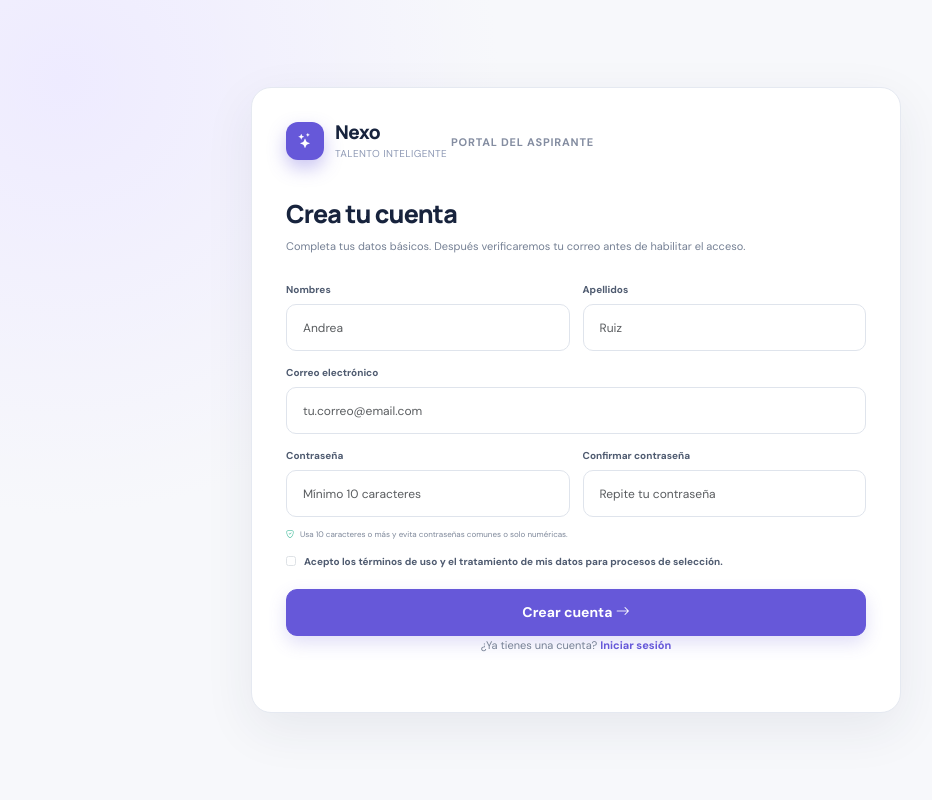
After one commit to n0gu1/sistema-cv, a Django app: page /cuenta/registro/ in a window 1280 px wide. The commit adds this page. Shown: the whole page, without its empty margins (64-996 px from the left). Run offline with Django 5.2, Linux system fonts and the light colour scheme.

Commit message:
Crear pantallas públicas de registro de aspirantes

```diff
--- a/static/css/app.css
+++ b/static/css/app.css
@@ -316,6 +316,7 @@ button, input, select, textarea { font: inherit; }
 .account-menu form { margin: 0; }
 .auth-page { display: grid; min-height: 100vh; place-items: center; padding: 25px; background: radial-gradient(circle at 10% 10%, #eeebff 0, transparent 32%), #f7f8fb; }
 .auth-card { width: min(440px, 100%); padding: 34px; border: 1px solid var(--line); border-radius: 20px; background: #fff; box-shadow: var(--shadow); }
+.auth-card.auth-card-wide { width: min(650px, 100%); }
 .auth-brand { margin-bottom: 38px; }
 .auth-brand strong { color: var(--ink); }
 .auth-icon { display: grid; width: 46px; height: 46px; place-items: center; margin-bottom: 17px; border-radius: 13px; color: var(--primary); background: var(--primary-soft); font-size: 20px; }
@@ -330,6 +331,15 @@ button, input, select, textarea { font: inherit; }
 .auth-back { display: block; margin-top: 20px; color: #6e7890; font-size: 9px; font-weight: 650; text-align: center; }
 .auth-back:hover { color: var(--primary); }
 .page-messages { display: grid; gap: 8px; margin-bottom: 18px; }
+.auth-field-grid { display: grid; grid-template-columns: 1fr 1fr; gap: 13px; }
+.auth-form > div > label, .auth-field-grid label { display: block; margin: 3px 0 7px; color: #4f5b70; font-size: 10px; font-weight: 700; }
+.password-help { display: flex; align-items: center; gap: 6px; color: #7e889a; font-size: 8px; line-height: 1.5; }
+.password-help i { color: var(--green); }
+.terms-check { display: flex; align-items: flex-start; gap: 8px; color: #6f7a8e; font-size: 9px; line-height: 1.55; }
+.terms-check input { margin-top: 2px; flex: 0 0 auto; }
+.verification-steps { display: grid; gap: 11px; margin: -5px 0 25px; padding: 16px; border-radius: 12px; background: #f6f7fa; }
+.verification-steps span { display: flex; align-items: center; gap: 8px; color: #647086; font-size: 9px; }
+.verification-steps i { color: var(--primary); font-size: 14px; }
 
 @media (max-width: 1199.98px) {
     .metric-grid { grid-template-columns: repeat(2, 1fr); }
@@ -383,6 +393,8 @@ button, input, select, textarea { font: inherit; }
     .role-switch { grid-template-columns: 1fr; }
     .role-switch button { min-height: 59px; }
     .remember-row span { display: none; }
+    .auth-field-grid { grid-template-columns: 1fr; }
+    .auth-card { padding: 27px 21px; }
 }
 
 @media (prefers-reduced-motion: reduce) {
--- a/static/js/app.js
+++ b/static/js/app.js
@@ -33,9 +33,9 @@ document.addEventListener("DOMContentLoaded", () => {
             const applicant = button.dataset.loginRole === "aspirante";
             emailInput.placeholder = applicant ? "tu.correo@email.com" : "nombre@empresa.com";
             registerCopy.innerHTML = applicant
-                ? "¿Aún no tienes cuenta? <a href=\"#\" data-demo-link>Crear una cuenta</a>"
+                ? `¿Aún no tienes cuenta? <a href="${registerCopy.dataset.registerUrl}">Crear una cuenta</a>`
                 : "¿Tu empresa aún no usa Nexo? <a href=\"#\" data-demo-link>Solicitar acceso</a>";
-            bindDemoLink(registerCopy.querySelector("a"));
+            if (!applicant) bindDemoLink(registerCopy.querySelector("a"));
         });
     });
 
--- a/templates/auth/auth_base.html
+++ b/templates/auth/auth_base.html
@@ -12,5 +12,5 @@
     <link rel="stylesheet" href="https://cdn.jsdelivr.net/npm/bootstrap-icons@1.11.3/font/bootstrap-icons.min.css">
     <link rel="stylesheet" href="{% static 'css/app.css' %}">
 </head>
-<body class="auth-page"><main class="auth-card"><a class="brand auth-brand" href="{% url 'index' %}"><span class="brand-mark"><i class="bi bi-stars"></i></span><span><strong>Nexo</strong><small>Talento inteligente</small></span></a>{% block content %}{% endblock %}</main></body>
+<body class="auth-page"><main class="auth-card {% block card_class %}{% endblock %}"><a class="brand auth-brand" href="{% url 'index' %}"><span class="brand-mark"><i class="bi bi-stars"></i></span><span><strong>Nexo</strong><small>Talento inteligente</small></span></a>{% block content %}{% endblock %}</main></body>
 </html>
--- /dev/null
+++ b/templates/auth/reenviar_verificacion.html
@@ -0,0 +1,2 @@
+{% extends "auth/auth_base.html" %}
+{% block content %}<div class="auth-icon"><i class="bi bi-envelope-arrow-up"></i></div><h1>Reenviar verificación</h1><p>Ingresa el correo de tu cuenta. Si está pendiente de verificación, enviaremos un enlace nuevo.</p><form method="post" class="auth-form">{% csrf_token %}<label for="id_email">Correo electrónico</label><input class="form-control form-control-lg" id="id_email" name="email" type="email" required autocomplete="email" value="{{ form.email.value|default:'' }}" placeholder="tu.correo@email.com">{% if form.email.errors %}<small class="auth-field-error">{{ form.email.errors.0 }}</small>{% endif %}<button class="btn btn-primary btn-lg" type="submit">Reenviar enlace</button></form><a class="auth-back" href="{% url 'index' %}"><i class="bi bi-arrow-left"></i> Volver al inicio de sesión</a>{% endblock %}
--- /dev/null
+++ b/templates/auth/reenvio_completado.html
@@ -0,0 +1,2 @@
+{% extends "auth/auth_base.html" %}
+{% block content %}<div class="auth-icon success"><i class="bi bi-send-check"></i></div><h1>Revisa tu correo</h1><p>Si encontramos una cuenta de aspirante pendiente de verificación, enviamos un enlace nuevo. Por seguridad no confirmamos si la cuenta existe.</p><a class="btn btn-primary btn-lg w-100" href="{% url 'index' %}">Volver al inicio de sesión</a>{% endblock %}
--- /dev/null
+++ b/templates/auth/registro_aspirante.html
@@ -0,0 +1,26 @@
+{% extends "auth/auth_base.html" %}
+{% block card_class %}auth-card-wide{% endblock %}
+{% block content %}
+<span class="eyebrow">Portal del aspirante</span>
+<h1>Crea tu cuenta</h1>
+<p>Completa tus datos básicos. Después verificaremos tu correo antes de habilitar el acceso.</p>
+
+{% if form.non_field_errors %}<div class="auth-alert error"><i class="bi bi-exclamation-circle"></i>{{ form.non_field_errors.0 }}</div>{% endif %}
+<form method="post" class="auth-form registration-form" novalidate>
+    {% csrf_token %}
+    <div class="auth-field-grid">
+        <div><label for="id_first_name">Nombres</label><input class="form-control form-control-lg" id="id_first_name" name="first_name" value="{{ form.first_name.value|default:'' }}" required autocomplete="given-name" maxlength="100" placeholder="Andrea">{% if form.first_name.errors %}<small class="auth-field-error">{{ form.first_name.errors.0 }}</small>{% endif %}</div>
+        <div><label for="id_last_name">Apellidos</label><input class="form-control form-control-lg" id="id_last_name" name="last_name" value="{{ form.last_name.value|default:'' }}" required autocomplete="family-name" maxlength="100" placeholder="Ruiz">{% if form.last_name.errors %}<small class="auth-field-error">{{ form.last_name.errors.0 }}</small>{% endif %}</div>
+    </div>
+    <div><label for="id_email">Correo electrónico</label><input class="form-control form-control-lg" id="id_email" name="email" value="{{ form.email.value|default:'' }}" type="email" required autocomplete="email" maxlength="254" placeholder="tu.correo@email.com">{% if form.email.errors %}<small class="auth-field-error">{{ form.email.errors.0 }}</small>{% endif %}</div>
+    <div class="auth-field-grid">
+        <div><label for="id_password1">Contraseña</label><input class="form-control form-control-lg" id="id_password1" name="password1" type="password" required autocomplete="new-password" placeholder="Mínimo 10 caracteres">{% if form.password1.errors %}<small class="auth-field-error">{{ form.password1.errors.0 }}</small>{% endif %}</div>
+        <div><label for="id_password2">Confirmar contraseña</label><input class="form-control form-control-lg" id="id_password2" name="password2" type="password" required autocomplete="new-password" placeholder="Repite tu contraseña">{% if form.password2.errors %}<small class="auth-field-error">{{ form.password2.errors.0 }}</small>{% endif %}</div>
+    </div>
+    <small class="password-help"><i class="bi bi-shield-check"></i> Usa 10 caracteres o más y evita contraseñas comunes o solo numéricas.</small>
+    <label class="terms-check"><input class="form-check-input" type="checkbox" name="accept_terms" required {% if form.accept_terms.value %}checked{% endif %}> Acepto los términos de uso y el tratamiento de mis datos para procesos de selección.</label>
+    {% if form.accept_terms.errors %}<small class="auth-field-error">Debes aceptar los términos para crear tu cuenta.</small>{% endif %}
+    <button class="btn btn-primary btn-lg" type="submit">Crear cuenta <i class="bi bi-arrow-right"></i></button>
+</form>
+<p class="register-copy">¿Ya tienes una cuenta? <a href="{% url 'index' %}">Iniciar sesión</a></p>
+{% endblock %}
--- /dev/null
+++ b/templates/auth/registro_exitoso.html
@@ -0,0 +1,2 @@
+{% extends "auth/auth_base.html" %}
+{% block content %}<div class="auth-icon success"><i class="bi bi-envelope-check"></i></div><h1>Verifica tu correo</h1>{% if email_sent %}<p>Enviamos un enlace de verificación a <strong>{{ email }}</strong>. Debes abrirlo antes de iniciar sesión.</p>{% else %}<div class="auth-alert error"><i class="bi bi-exclamation-circle"></i>Tu cuenta fue creada, pero no pudimos enviar el correo en este momento. Intenta reenviarlo en unos minutos.</div>{% endif %}<div class="verification-steps"><span><i class="bi bi-1-circle"></i> Revisa tu bandeja de entrada y correo no deseado.</span><span><i class="bi bi-2-circle"></i> Abre el enlace de verificación.</span><span><i class="bi bi-3-circle"></i> Inicia sesión en tu portal.</span></div><a class="btn btn-primary btn-lg w-100" href="{% url 'index' %}">Ir al inicio de sesión</a><a class="auth-back" href="{% url 'reenviar_verificacion' %}">¿No recibiste el correo? Reenviar enlace</a>{% endblock %}
--- a/templates/login.html
+++ b/templates/login.html
@@ -113,7 +113,7 @@
                 <div class="demo-access"><span><i class="bi bi-shield-check"></i></span><p><strong>Acceso protegido</strong><small>Las credenciales se verifican de forma segura en el servidor.</small></p></div>
             </form>
 
-            <p class="register-copy" id="registerCopy">¿Tu empresa aún no usa Nexo? <a href="#" data-demo-link>Solicitar acceso</a></p>
+            <p class="register-copy" id="registerCopy" data-register-url="{% url 'registrar_aspirante' %}">{% if form.role.value == 'aspirante' %}¿Aún no tienes cuenta? <a href="{% url 'registrar_aspirante' %}">Crear una cuenta</a>{% else %}¿Tu empresa aún no usa Nexo? <a href="#" data-demo-link>Solicitar acceso</a>{% endif %}</p>
         </div>
         <footer class="login-footer"><span>© 2026 Nexo Talento</span><a href="#">Privacidad</a><a href="#">Ayuda</a></footer>
     </section>
```
Also changed, not shown: BACKEND_CHECKLIST.txt (+9 -3 lines).
